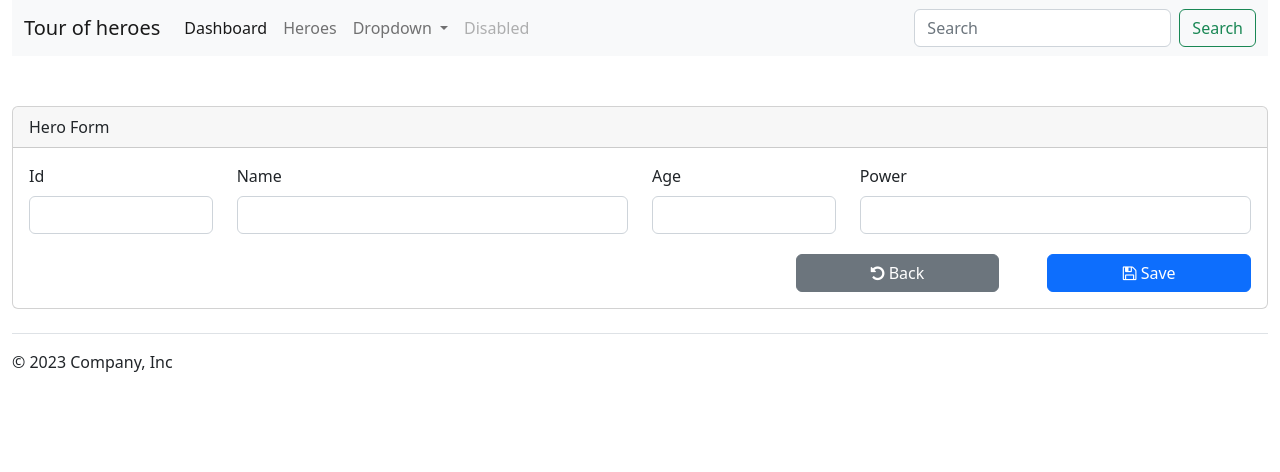
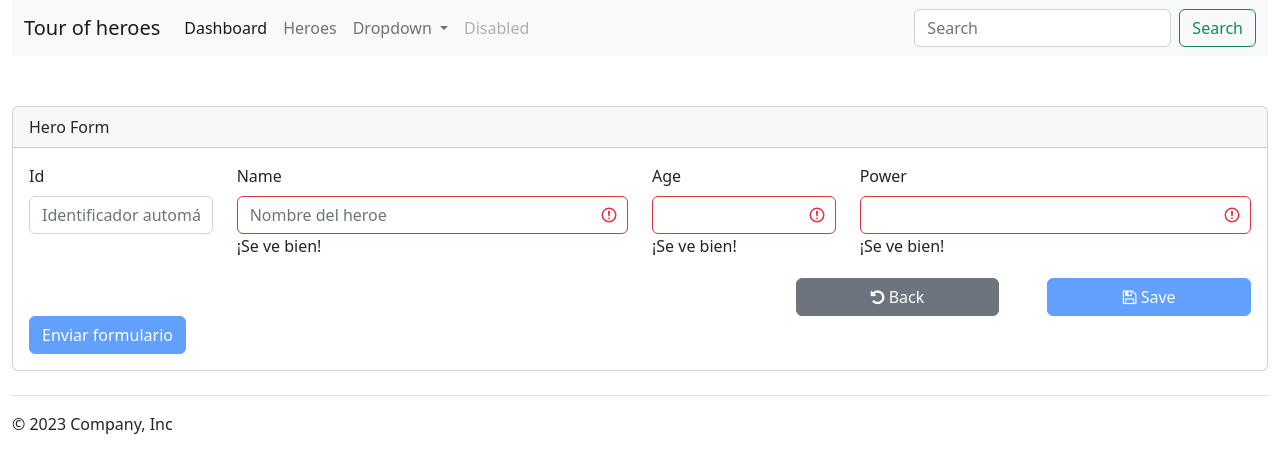
Before and after one commit to aaldapa/Angular2023, an Angular app in the folder my-first-app/: page /hero in a window 1280 px wide. Shown: the top 472 px of the page. Built offline with nearby package versions, Linux system fonts and the light colour scheme.

Commit message:
Primera aprox. validacion formulario

```diff
--- a/my-first-app/src/app/hero-form/hero-form.component.html
+++ b/my-first-app/src/app/hero-form/hero-form.component.html
@@ -1,15 +1,19 @@
 <div class="card margen">
   <div class="card-header">Hero Form</div>
   <div class="card-body">
-    <form>
+    <!-- class="was-validated" -->
+    <form #formHero="ngForm" (ngSubmit)="saveHero()">
+      <ng-template #mnsvalid class="valid-feedback"> ¡Se ve bien!</ng-template>
       <div class="row margen-inferior">
         <div class="col-2">
           <label for="id" class="form-label">Id</label>
           <input
             type="text"
-            class="form-control"
+            #id="ngModel"
             name="id"
             [(ngModel)]="hero.id"
+            placeholder="Identificador automático"
+            class="form-control"
             readonly
           />
         </div>
@@ -17,45 +21,102 @@
           <label for="name" class="form-label">Name</label>
           <input
             type="text"
-            class="form-control"
+            #name="ngModel"
             name="name"
             [(ngModel)]="hero.name"
+            placeholder="Nombre del heroe"
+            class="form-control"
+            required
+            minlength="4"
+            [ngClass]="{
+              'is-valid': !name.invalid,
+              'is-invalid': name.invalid
+            }"
           />
+          <div class="invalid-feedback"
+            *ngIf="name.invalid && (name.dirty || name.touched); else mnsvalid"
+          >
+            Por favor, inserta un nombre.
+            <div *ngIf="name.errors?.minlength">
+              Recuerda que debe contener al menos 4 caracteres.
+            </div>
+          </div>
         </div>
+
         <div class="col-2">
           <label for="age" class="form-label">Age</label>
           <input
             type="number"
-            class="form-control"
+            #age="ngModel"
             name="age"
             [(ngModel)]="hero.age"
+            class="form-control"
+            required
+            [ngClass]="{
+              'is-valid': !age.invalid,
+              'is-invalid': age.invalid
+            }"
           />
+          <div
+            class="invalid-feedback"
+            *ngIf="age.invalid && (age.dirty || age.touched); else mnsvalid"
+          >
+            Por favor, inserta la edad.
+          </div>
         </div>
         <div class="col-4">
           <label for="power" class="form-label">Power</label>
           <input
             type="text"
-            class="form-control"
+            #power="ngModel"
             name="power"
             [(ngModel)]="hero.power"
+            class="form-control"
+            required
+            [ngClass]="{
+              'is-valid': !power.invalid,
+              'is-invalid': power.invalid
+            }"
           />
+          <div
+            class="invalid-feedback"
+            *ngIf="
+              power.invalid && (power.dirty || power.touched);
+              else mnsvalid
+            "
+          >
+            Por favor, inserta un poder.
+          </div>
         </div>
       </div>
 
       <div class="text-end">
-        <button type="button" class="col-2 btn btn-secondary  me-5" (click)="back()">
+        <button
+          type="button"
+          class="col-2 btn btn-secondary me-5"
+          (click)="back()"
+        >
           <i class="fa fa-undo" aria-hidden="true"></i>
           Back
         </button>
         <button
           type="button"
+          [disabled]="!formHero.valid"
           class="col-2 btn btn-primary"
           (click)="saveHero()"
         >
-        <i class="fa fa-floppy-o" aria-hidden="true"></i>
+          <i class="fa fa-floppy-o" aria-hidden="true"></i>
           Save
         </button>
-
+      </div>
+      <div class="col-12">
+        <button
+          type="submit"
+          [disabled]="!formHero.valid"
+          class="btn btn-primary"
+        >
+          Enviar formulario
+        </button>
       </div>
     </form>
   </div>
```
